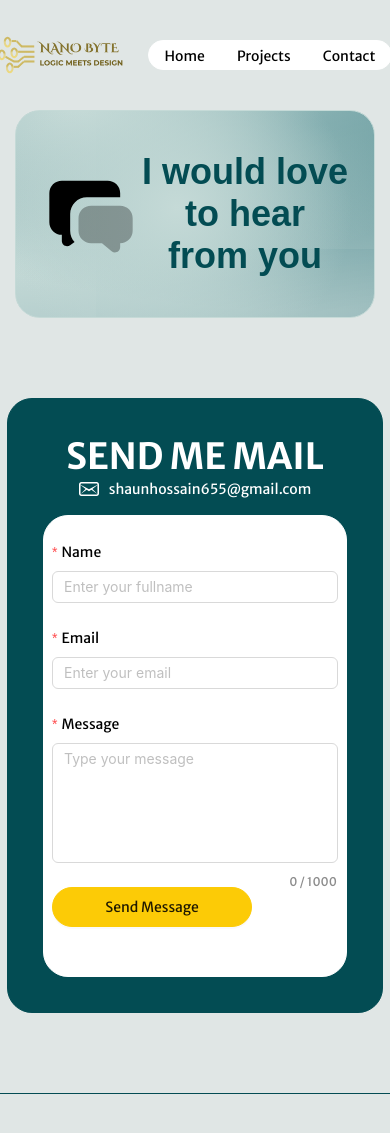
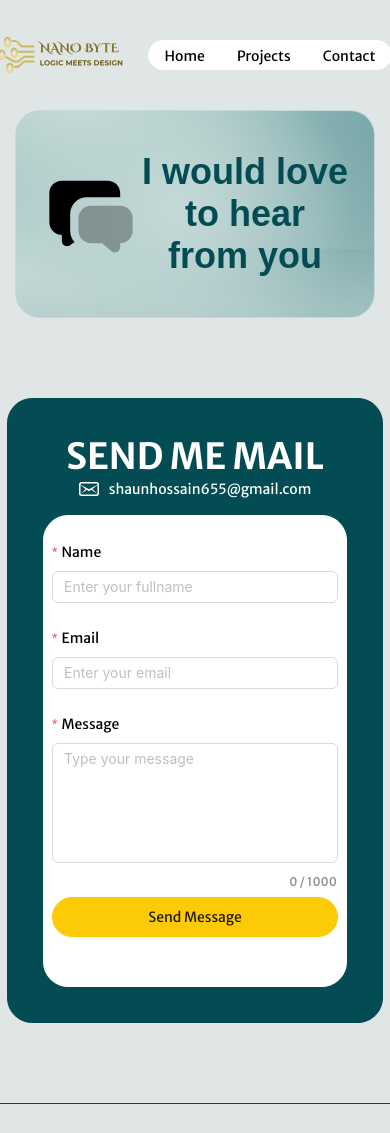
Before and after one commit to shaun4727/my-portfolio-client, a Next.js app: page /contact in a window 390 px wide. Shown: the top 1133 px of the page. Built offline with nearby package versions, Linux system fonts and the light colour scheme; a web font is replaced by a local one.

Commit message:
without responsiveness

```diff
--- a/src/components/contact/assets/contact.css
+++ b/src/components/contact/assets/contact.css
@@ -56,7 +56,8 @@
   font-size: 10px;
 }
 .contact-section .contact-form-row .contact-form-message .message-submit {
-  width: 200px;
+  width: 100%;
+  margin-top: 10px;
   border: 1px solid var(--button-color);
   border-radius: var(--content-radius);
   height: 40px;
```
